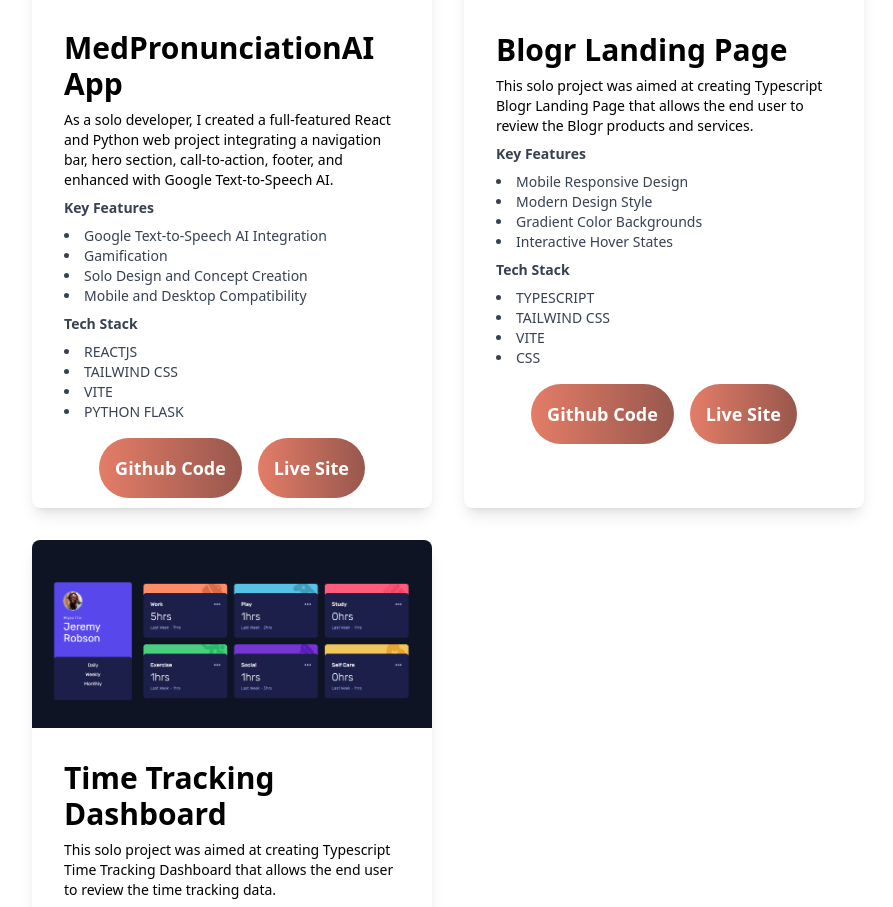
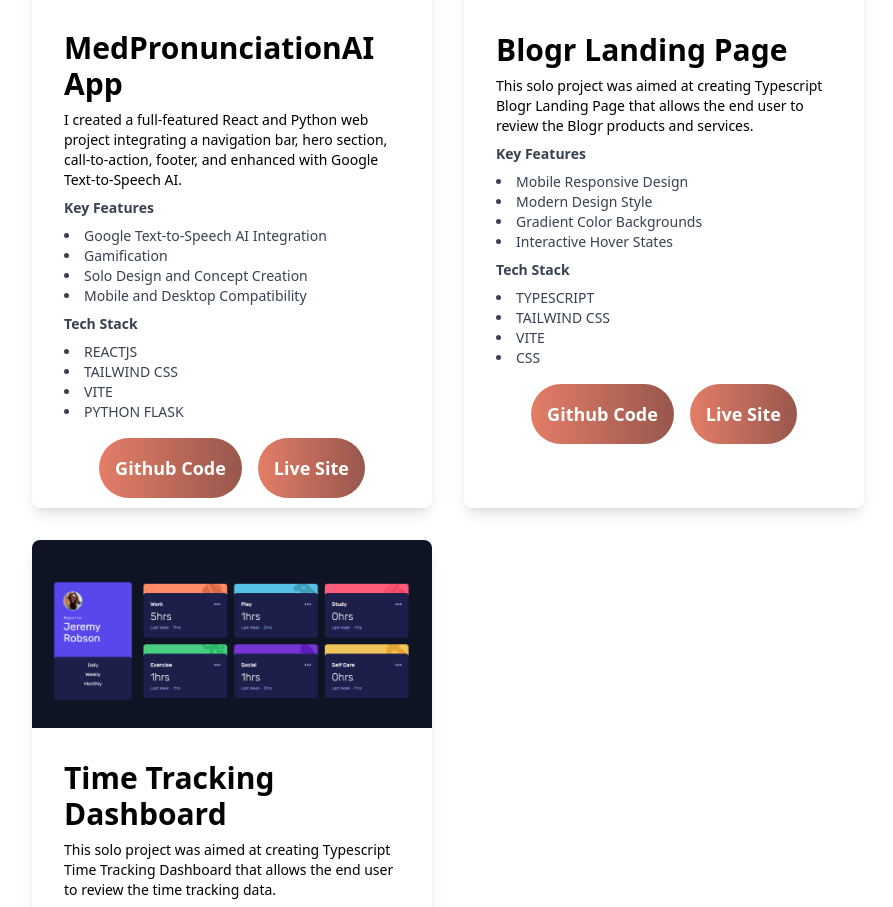
Before and after one commit to lavollmer/portfolio-lauradev, a React (Vite) app: page / in a window 1280 px wide. Shown: the part 2889-3796 px from the top of the page, without its empty margins (24-917 px from the left). Built offline with nearby package versions, Linux system fonts and the light colour scheme.

Commit message:
Updated my information and project

```diff
--- a/src/components/Projects.jsx
+++ b/src/components/Projects.jsx
@@ -45,7 +45,7 @@ const Projects = () => {
             mobileImage={MedProMobile}
             imageDesc="MedPronunciationAI App"
             title="MedPronunciationAI App"
-            content="As a solo developer, I created a full-featured React and Python web project integrating a navigation bar, hero section, call-to-action, footer, and enhanced with Google Text-to-Speech AI."
+            content="I created a full-featured React and Python web project integrating a navigation bar, hero section, call-to-action, footer, and enhanced with Google Text-to-Speech AI."
             skillOne="REACTJS"
             skillTwo="TAILWIND CSS"
             skillThree="VITE"
```
